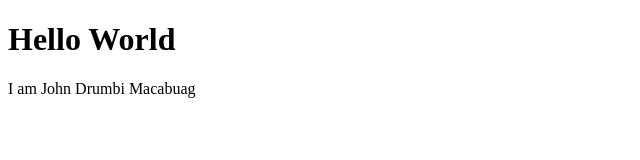
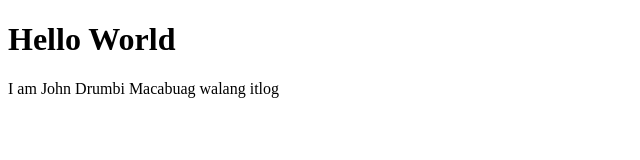
Before and after one commit to macabuagdrumbi-hub/Macabuag, a plain HTML site: page index.html in a window 1280 px wide. Shown: the whole page, without its empty margins (0-640 px from the left). Drawn offline with Linux system fonts and the light colour scheme.

Commit message:
conflict

```diff
--- a/index.html
+++ b/index.html
@@ -7,6 +7,6 @@
 </head>
 <body>
     <h1>Hello World</h1>
-    <p>I am John Drumbi Macabuag</p>
+    <p>I am John Drumbi Macabuag walang itlog</p>
 </body>
 </html>
```
